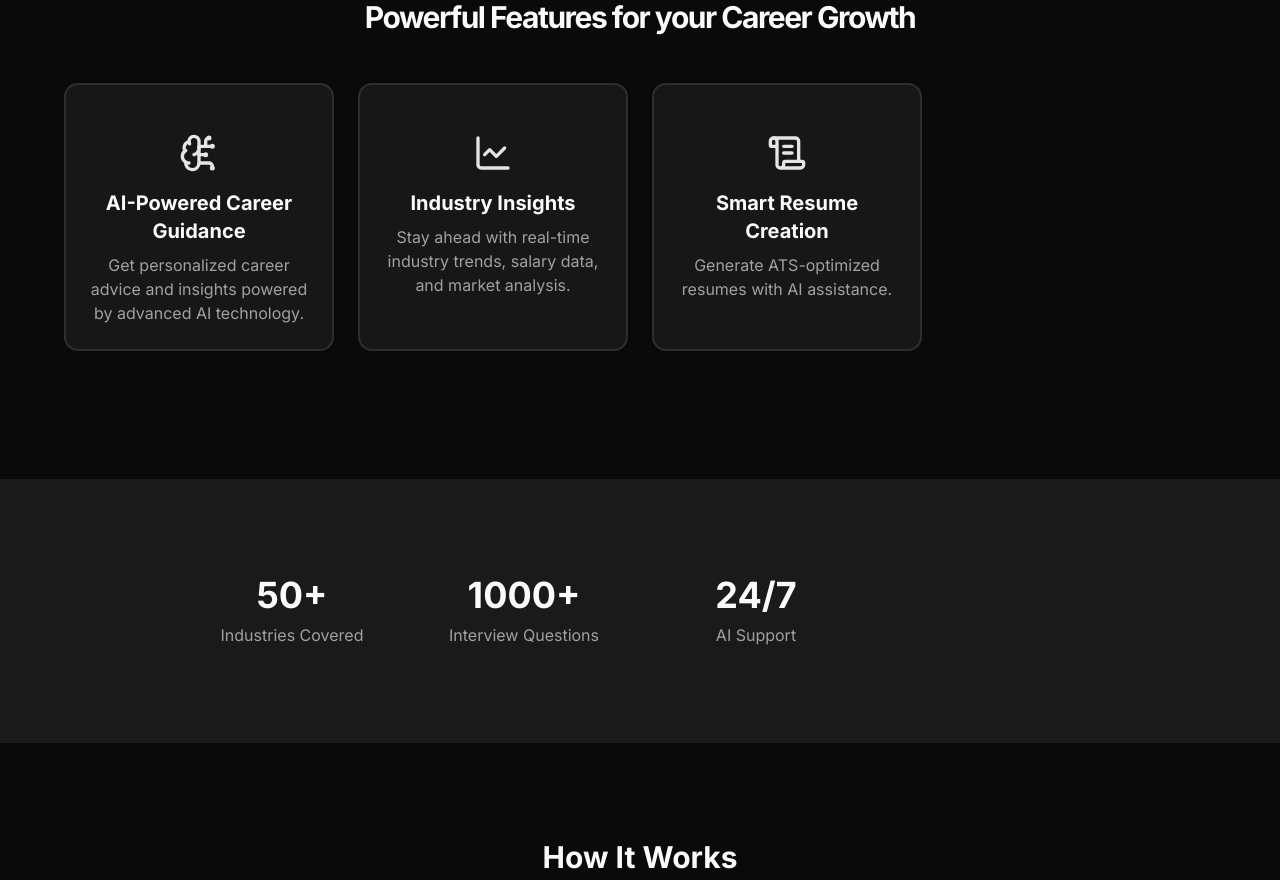
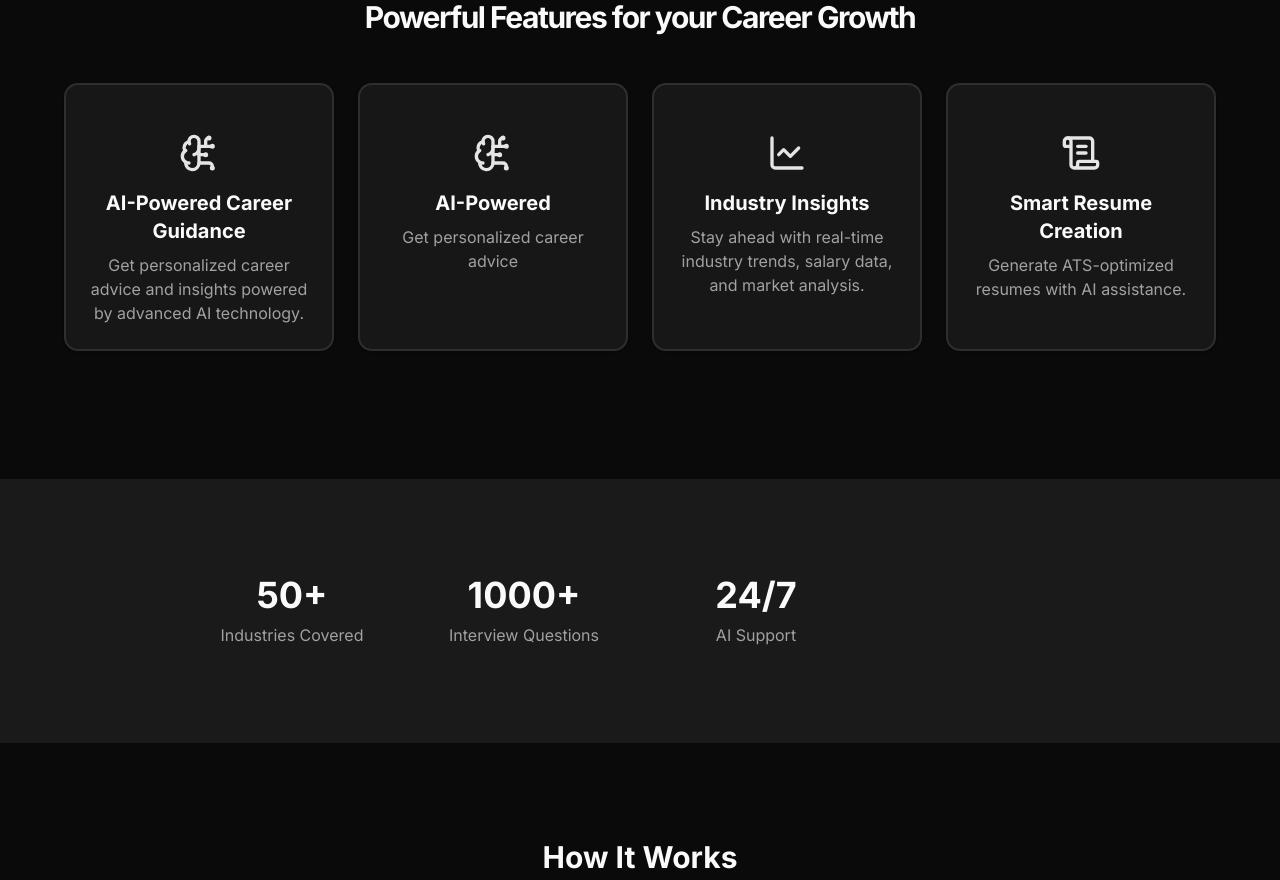
Before and after one commit to Saanvi019/Pathwise, a Next.js app: page / in a window 1280 px wide. Shown: the part 1400-2280 px from the top of the page. Built offline with nearby package versions, Linux system fonts and the light colour scheme; no server answers.

Commit message:
Update features.js

```diff
--- a/data/features.js
+++ b/data/features.js
@@ -7,7 +7,12 @@ export const features = [
     description:
       "Get personalized career advice and insights powered by advanced AI technology.",
   },
-
+  {
+    icon: <BrainCircuit className="w-10 h-10 mb-4 text-primary" />,
+    title: "AI-Powered ",
+    description:
+      "Get personalized career advice ",
+  },
   {
     icon: <LineChart className="w-10 h-10 mb-4 text-primary" />,
     title: "Industry Insights",
```
